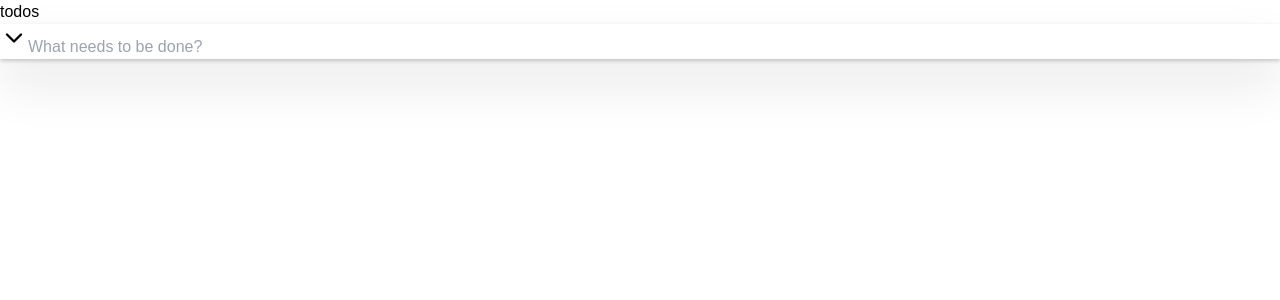
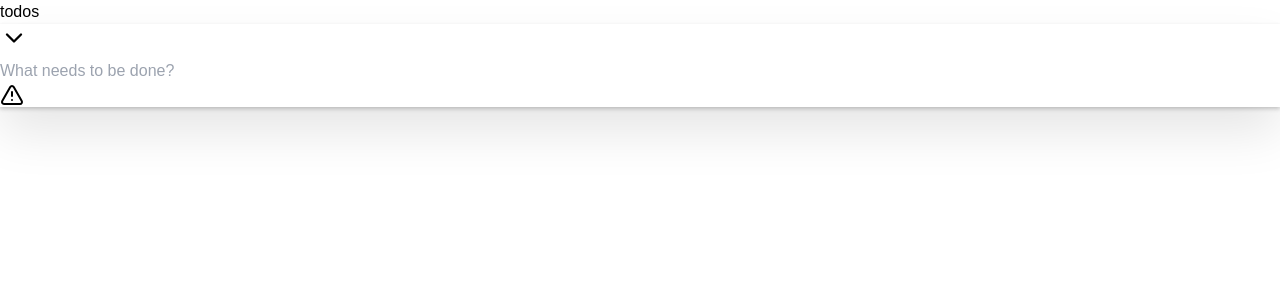
Before and after one commit to EnkiGroup/DesafioReactFrontendJunior2024, a React (Vite) app: page / in a window 1280 px wide. Shown: the top 300 px of the page. Built offline with nearby package versions, Linux system fonts and the light colour scheme.

Commit message:
feat: add input component

```diff
--- /dev/null
+++ b/src/components/input.tsx
@@ -0,0 +1,27 @@
+import { TriangleAlert } from "lucide-react";
+import { forwardRef, InputHTMLAttributes } from "react";
+import { FieldErrors } from "react-hook-form";
+
+type Props = {
+  errors?: FieldErrors
+}
+
+type  InputProps = InputHTMLAttributes<HTMLInputElement> & Props
+
+export const Input = forwardRef<HTMLInputElement, InputProps>(
+  ({ type = "text", errors = "", ...props }, ref) => {
+    return (
+      <fieldset className="relative w-full">
+        <input
+          type={type}
+          ref={ref}
+          className="w-full px-2 py-4 text-2xl placeholder:italic placeholder:font-normal"
+          {...props}
+        />
+      {errors && (
+        <TriangleAlert className="absolute top-1/2 right-4 -translate-y-1/2 text-red-800" />
+      )}
+      </fieldset>
+    );
+  }
+);
--- a/src/components/tasks-header.tsx
+++ b/src/components/tasks-header.tsx
@@ -3,7 +3,7 @@ import { useTasksContext } from "../contexts/tasks-context"
 import { useInputValidation } from "../hooks/use-input-validation"
 
 import { CheckAllButton } from "./check-all-button"
-import { TriangleAlert } from "lucide-react"
+import { Input } from "./input"
 
 export function TasksInput() {
 
@@ -18,17 +18,13 @@ export function TasksInput() {
   };
 
   return (
-    <form onSubmit={handleSubmit(onSubmit)} className="relative flex bg-[#FEFEFE]">
+    <form onSubmit={handleSubmit(onSubmit)} className="flex bg-[#FEFEFE]">
       <CheckAllButton />
-      <input
-        type="text"
+      <Input
         placeholder="What needs to be done?"
         {...register("title")}
-        className="w-full px-2 py-4 text-2xl placeholder:italic placeholder:font-normal"
+        errors={errors}
       />
-      {errors.title && (
-        <TriangleAlert className="absolute top-1/2 right-4 -translate-y-1/2 text-red-800" />
-      )}
     </form>
   )
 }
```
